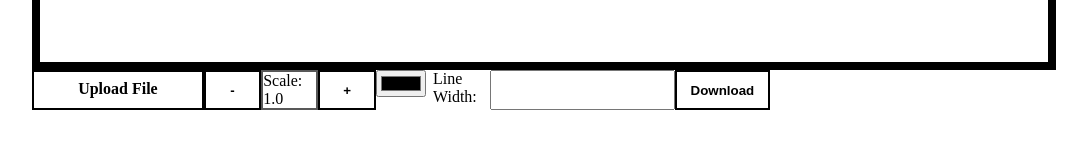
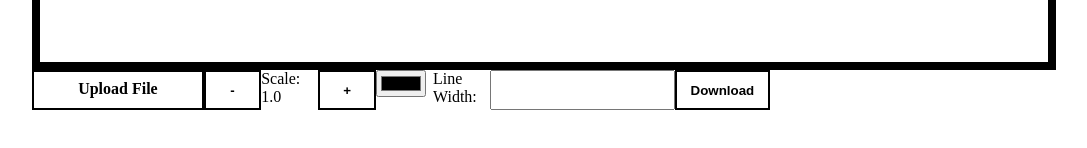
Before and after one commit to JackGlenn/ImageEditor, a React (Vite) app: page / in a window 1280 px wide. Shown: the part 586-734 px from the top of the page, without its empty margins (96-1183 px from the left). Built offline with nearby package versions, Linux system fonts and the light colour scheme.

Commit message:
style change

```diff
--- a/src/index.css
+++ b/src/index.css
@@ -68,7 +68,7 @@ body {
 }
 
 .displayScale {
-    border: solid 0.125rem rgb(88, 88, 88);
+    /* border: solid 0.125rem rgb(88, 88, 88); */
     display: inline-block;
 }
 
```
